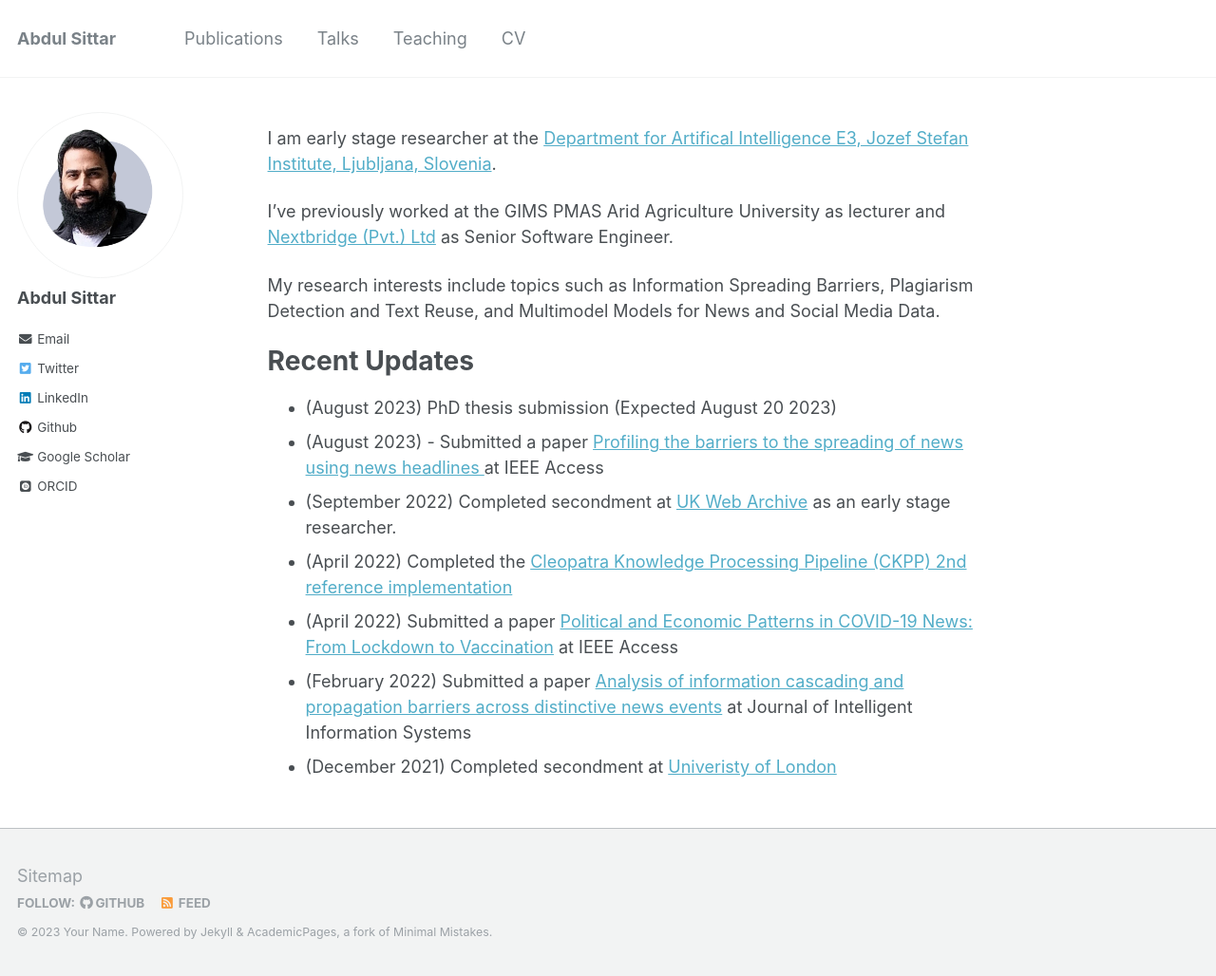
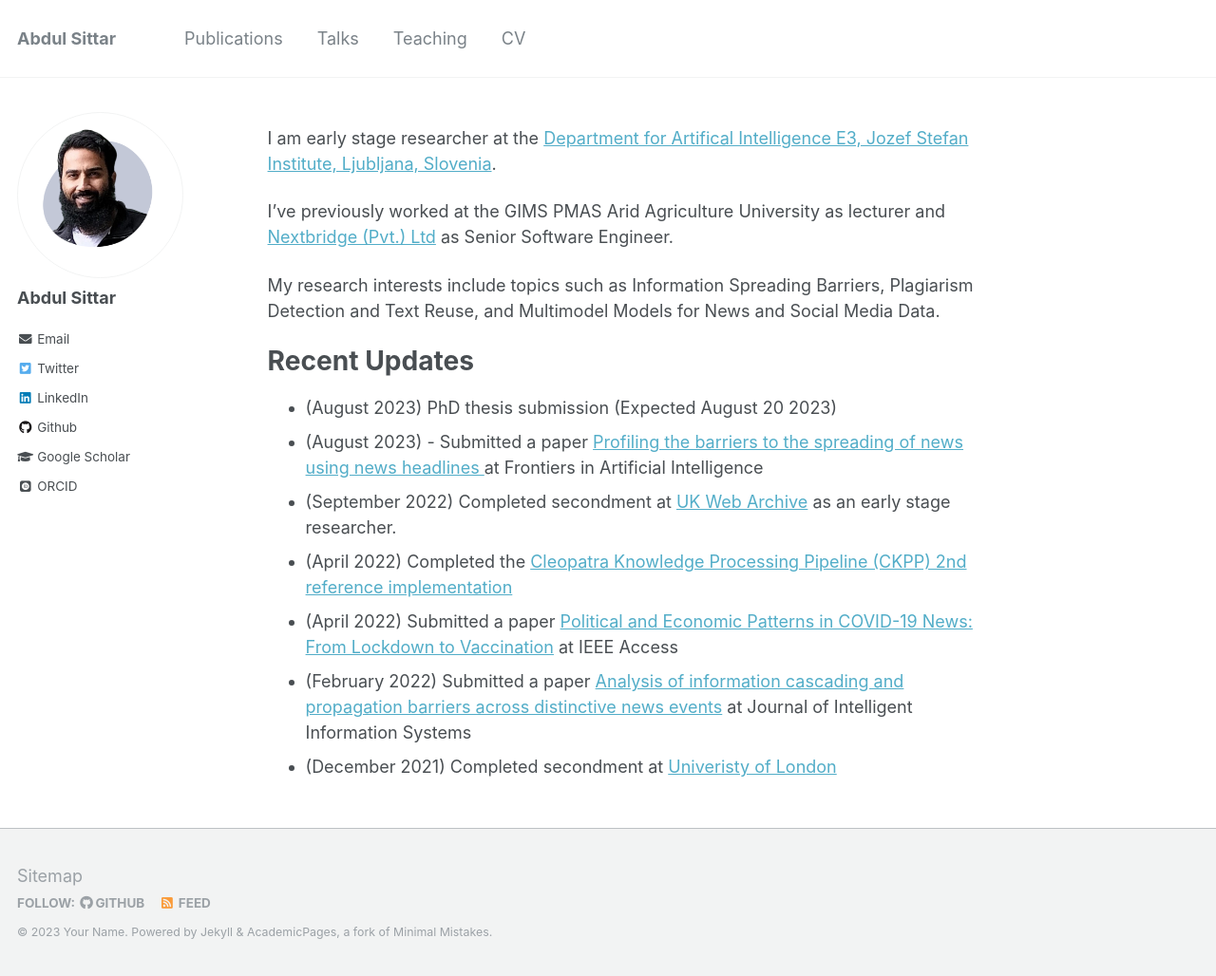
Before and after one commit to abdulsittar/abdulsittar.github.io, a Jekyll site: the page built from _pages/about.md, in a window 1280 px wide and 1028 px high. Shown: the whole window at 95% size. Built offline with Jekyll 4.4.1, drawn with Linux system fonts in a browser that asks for light colours; some web fonts are replaced.

Commit message:
Update about.md

```diff
--- a/_pages/about.md
+++ b/_pages/about.md
@@ -17,7 +17,7 @@ My research interests include topics such as  Information Spreading Barriers, Pl
 Recent Updates
 ======
 - (August 2023) PhD thesis submission (Expected August 20 2023)
-- (August 2023) - Submitted a paper [Profiling the barriers to the spreading of news using news headlines ]([https://ieeexplore.ieee.org/document/9749092](https://www.frontiersin.org/articles/10.3389/frai.2023.1225213/abstract)) at IEEE Access
+- (August 2023) - Submitted a paper [Profiling the barriers to the spreading of news using news headlines ]([https://ieeexplore.ieee.org/document/9749092](https://www.frontiersin.org/articles/10.3389/frai.2023.1225213/abstract)) at Frontiers in Artificial Intelligence
 - (September 2022) Completed secondment at [UK Web Archive](https://www.webarchive.org.uk/en/ukwa/) as an early stage researcher.
 - (April 2022) Completed the [Cleopatra Knowledge Processing Pipeline (CKPP) 2nd reference implementation](http://web.archive.org/web/20220419093637/http://cleopatra.ijs.si/ckpp/)
 - (April 2022) Submitted a paper [Political and Economic Patterns in COVID-19 News: From Lockdown to Vaccination](https://ieeexplore.ieee.org/document/9749092) at IEEE Access
```
